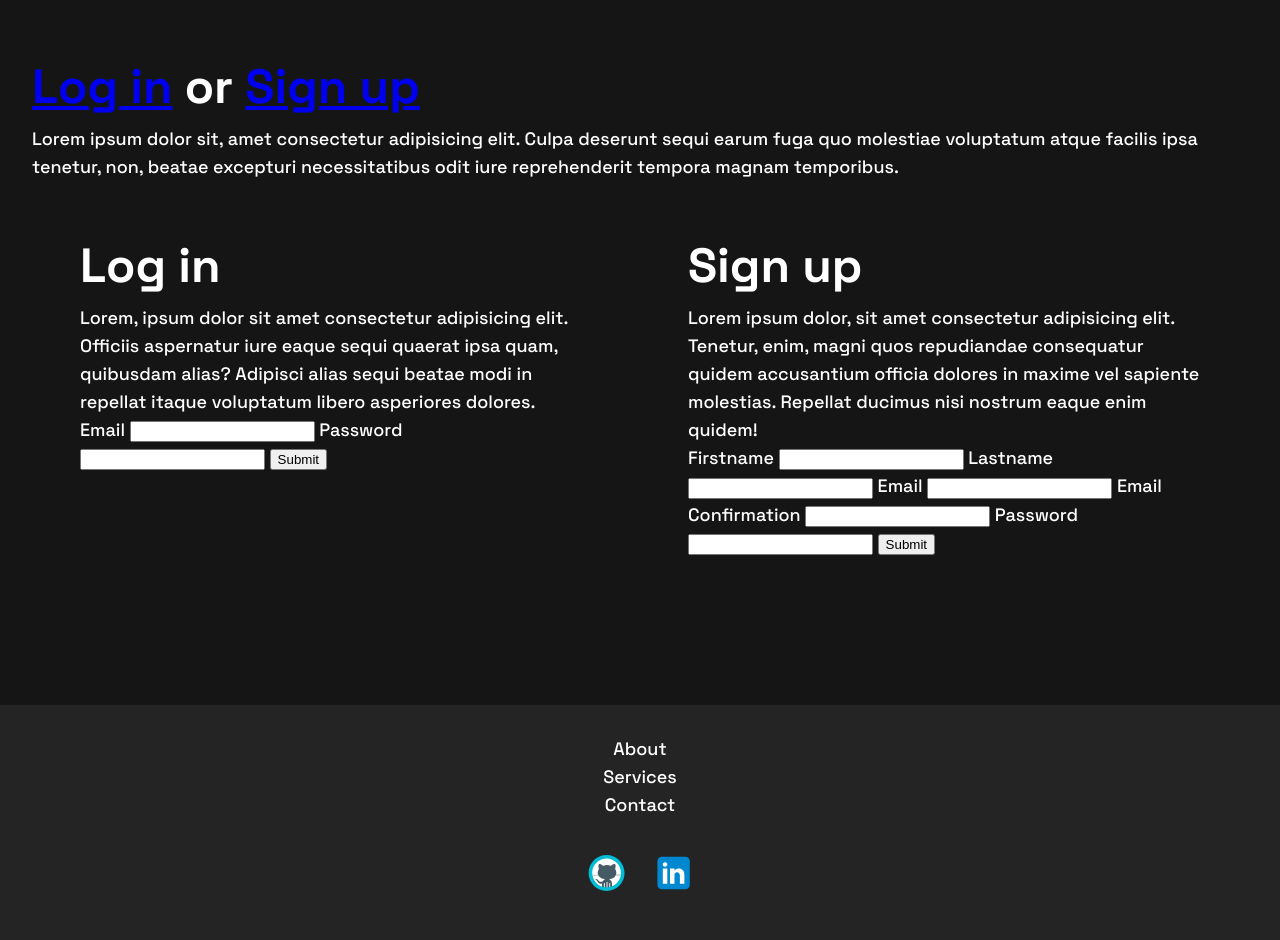
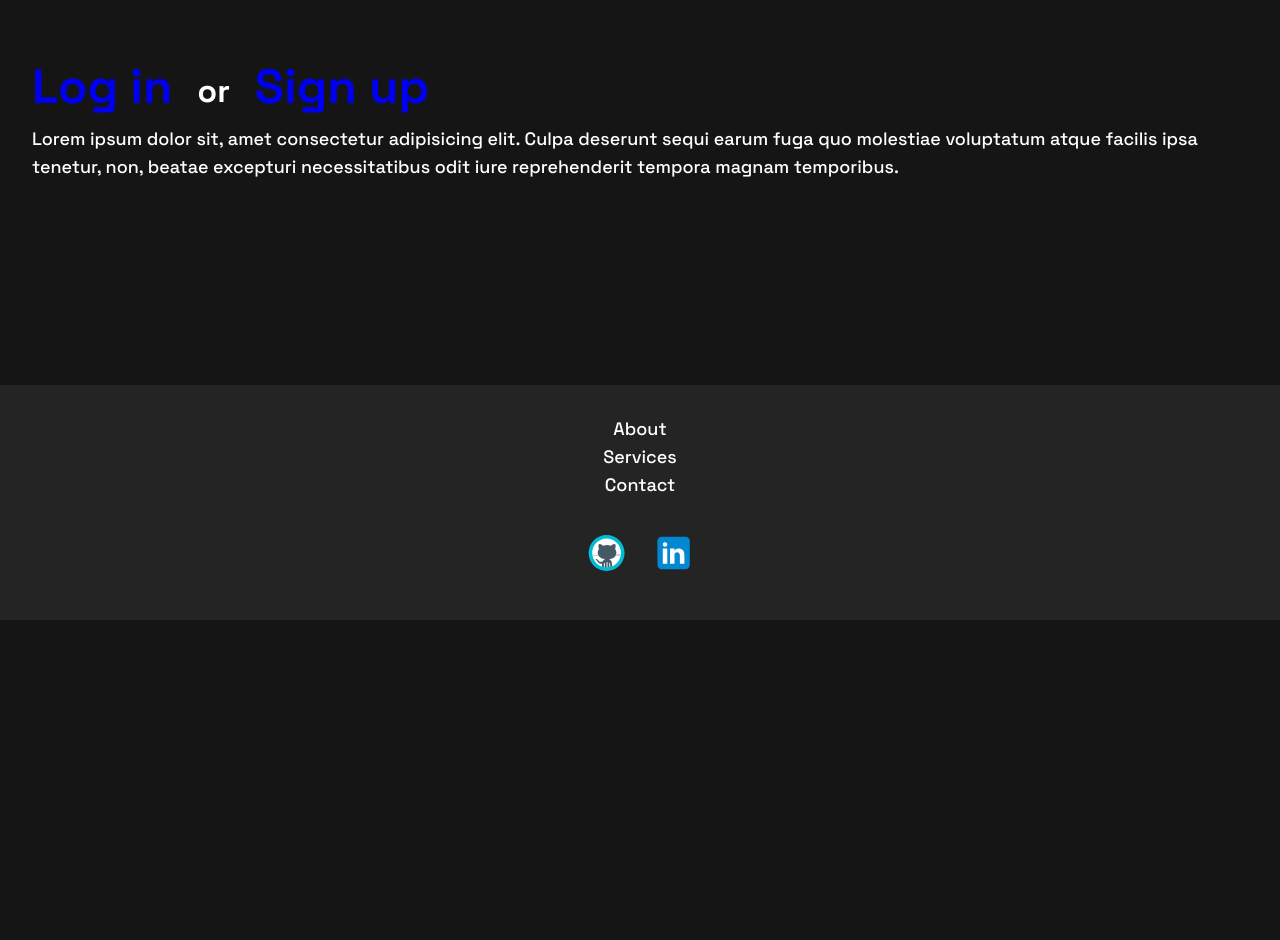
Before and after one commit to WADEAWHILE/wadeawhile.github.io, a PHP site: page / in a window 1280 px wide. Shown: the part 118-1058 px from the top of the page. After the commit the page ends 738 px from the top, so only its background shows below. Run offline with PHP 8.4, Linux system fonts and the light colour scheme.

Commit message:
forms hidden for now in global.css

```diff
--- a/Example02/css/global.css
+++ b/Example02/css/global.css
@@ -199,43 +199,27 @@ a {
     border-radius: 50%;
 }
 
-/*.headerLinks a {
-    color: var(--white);
-    text-decoration: none;
-    border-bottom: 1px solid var(--green);
-    font-size: var(--fs-24);
-}
-
-.headerLinks a:hover {
-    color: var(--green);
-    text-decoration: none;
-    border-bottom: 1px solid var(--green);
-}*/
-
-/*#githubIcon svg path:nth-of-type(2),
-#githubIcon svg path:nth-of-type(3),
-#githubIcon svg path:nth-of-type(4) {
-    transition: color var(--transition);
-}
-
-#githubIcon svg:hover path:nth-of-type(2),
-#githubIcon svg:hover path:nth-of-type(3),
-#githubIcon svg:hover path:nth-of-type(4) {
-    fill: var(--green);
-}*/
-
-
-/* BANNER */
-.banner video {
-    width: 100%;
-    left: 0;
-}
-
 
 /* MAIN */
 
 .main {
     margin-top: 50px;
+}
+
+.mainHeader {
+    display: inline-flex;
+    flex-wrap: wrap;
+    align-items: flex-end; /* aligns to bottom line */
+    justify-content: center;
+    gap: 20px 25px;
+}
+
+.mainHeader h5 {
+    margin-bottom: 0.5rem;
+}
+
+.mainHeader h3 a {
+    text-decoration: none;
 }
 
 .columns2 {
@@ -248,34 +232,17 @@ a {
     padding: 3rem;
 }
 
+#loginForm {
+    display: none;
+}
+
 .columns2Column2 {
     width: 50vw;
     padding: 3rem;
 }
 
-#photoBanner01 {
-    width: 100%;
-    margin-bottom: 2rem;
-}
-
-.photoBoard {
-    margin-top: 5rem;
-    margin-bottom: 5rem;
-    justify-content: center;
-    text-align: center;
-}
-
-.photoBoard img {
-    width: calc(30vw - 1rem);
-    margin: 0.3rem;
-    justify-content: center;
-    text-align: center;
-}
-
-.photoBoard img:hover {
-    cursor: pointer;
-    -webkit-filter: blur(2px); /* Safari 6.0 - 9.0 */
-    filter: blur(2px);
+#signupForm {
+    display: none;
 }
 
 
--- a/Example02/index.html
+++ b/Example02/index.html
@@ -91,11 +91,15 @@
 
     <main class="main">
         <div class="wrapper">
-            <h3>
-                <a href="#" id="login">Log in</a>
-                or
-                <a href="#" id="signup">Sign up</a>
-            </h3>
+            <div class="mainHeader">
+                <h3>
+                    <a href="#" id="login">Log in</a>
+                </h3>
+                    <h5> or </h5>
+                <h3>
+                    <a href="#" id="signup">Sign up</a>
+                </h3>
+            </div>
             <p>
                 Lorem ipsum dolor sit, amet consectetur adipisicing elit. Culpa deserunt sequi earum fuga quo molestiae voluptatum atque facilis ipsa tenetur, non, beatae excepturi necessitatibus odit iure reprehenderit tempora magnam temporibus.
             </p>
```
